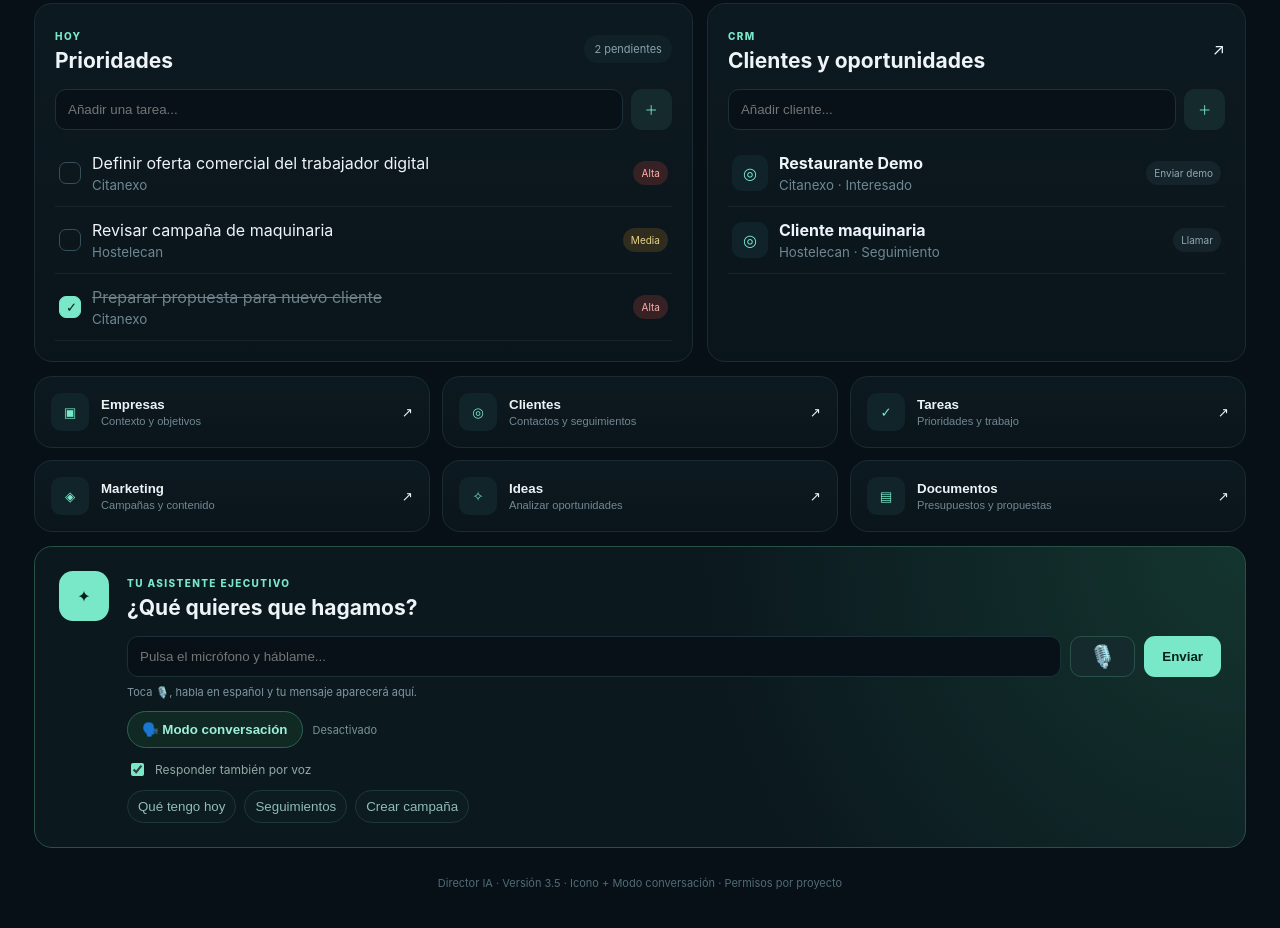
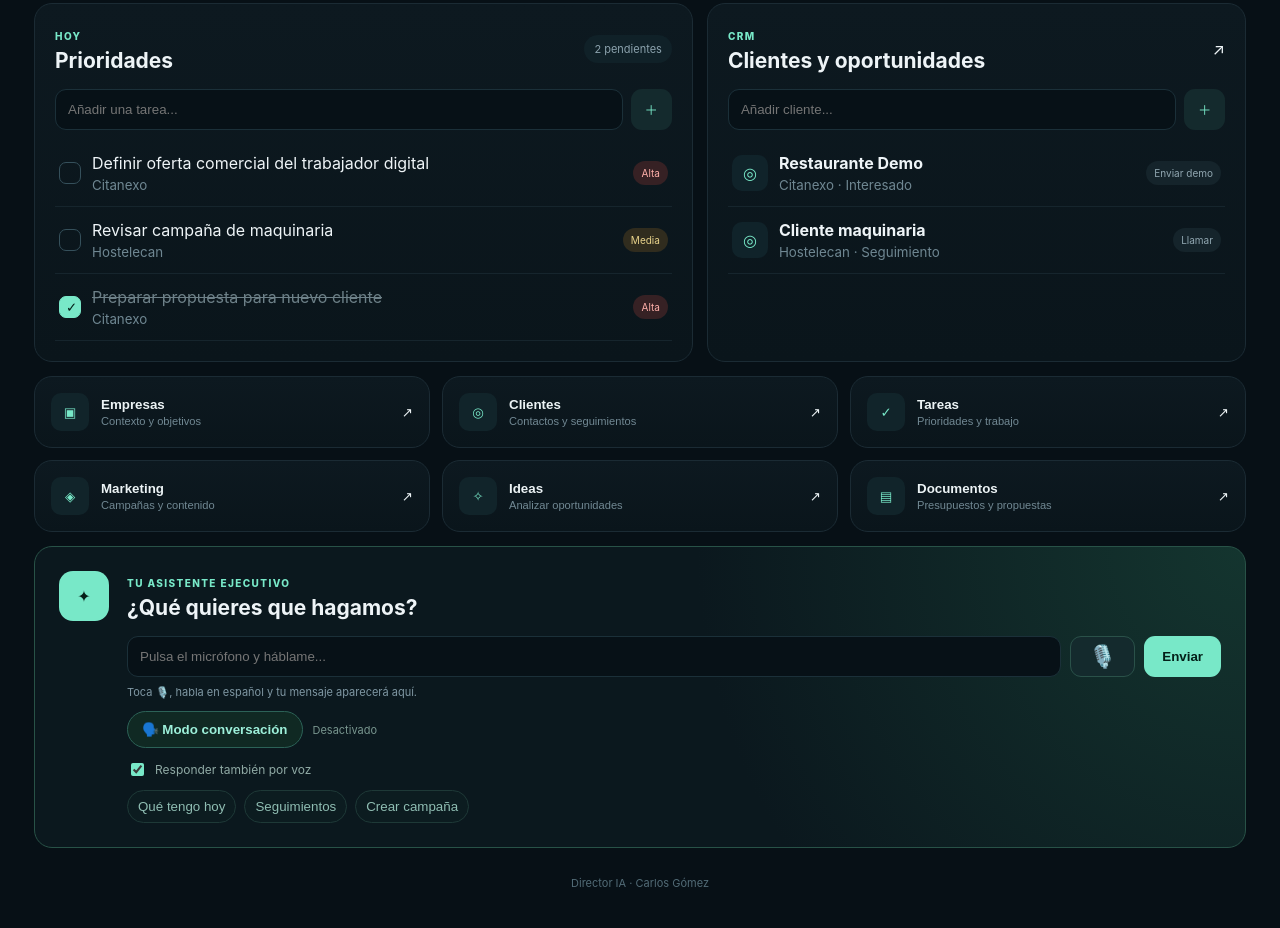
Before and after one commit to carlosxiva83/director-ia-carlos, a plain HTML site: page index.html in a window 1280 px wide. Shown: the part 472-1400 px from the top of the page. Drawn offline with Linux system fonts and the light colour scheme.

Commit message:
Personalize Director IA footer with Carlos Gómez

```diff
--- a/index.html
+++ b/index.html
@@ -7,7 +7,7 @@
 <section class="stats"><div class="stat"><div class="statIcon">✓</div><div><small>Tareas pendientes</small><strong id="pending">0</strong><p>Prioriza las de impacto alto</p></div></div><div class="stat"><div class="statIcon">◎</div><div><small>Clientes / oportunidades</small><strong id="clientCount">0</strong><p>Seguimiento comercial</p></div></div><div class="stat"><div class="statIcon">▣</div><div><small>Empresas</small><strong id="companyCount">0</strong><p>Gestionadas desde aquí</p></div></div><div class="stat"><div class="statIcon">€</div><div><small>Oportunidades</small><strong id="oppCount">0</strong><p>Por convertir</p></div></div></section>
 <section class="grid2"><div class="card"><div class="cardhead"><div><span class="kicker">HOY</span><h2>Prioridades</h2></div><span class="count" id="taskBadge">0 pendientes</span></div><div class="inlineForm"><input id="taskInput" placeholder="Añadir una tarea..."><button id="addTaskBtn" onclick="addTask()">＋</button></div><div class="list" id="taskList"></div></div><div class="card"><div class="cardhead"><div><span class="kicker">CRM</span><h2>Clientes y oportunidades</h2></div><span>↗</span></div><div class="inlineForm"><input id="clientInput" placeholder="Añadir cliente..."><button id="addClientBtn" onclick="addClient()">＋</button></div><div class="list" id="clientList"></div></div></section>
 <section class="actions"><button class="action" onclick="selectCompany('Todas')"><span>▣</span><div><strong>Empresas</strong><small>Contexto y objetivos</small></div>↗</button><button class="action" onclick="document.getElementById('clientInput').focus()"><span>◎</span><div><strong>Clientes</strong><small>Contactos y seguimientos</small></div>↗</button><button class="action" onclick="document.getElementById('taskInput').focus()"><span>✓</span><div><strong>Tareas</strong><small>Prioridades y trabajo</small></div>↗</button><button class="action" onclick="preset('Crea una campaña comercial para la empresa seleccionada')"><span>◈</span><div><strong>Marketing</strong><small>Campañas y contenido</small></div>↗</button><button class="action" onclick="preset('Analiza mis datos y dame tres oportunidades de negocio')"><span>✧</span><div><strong>Ideas</strong><small>Analizar oportunidades</small></div>↗</button><button class="action" onclick="preset('Prepárame una propuesta comercial breve para un cliente potencial')"><span>▤</span><div><strong>Documentos</strong><small>Presupuestos y propuestas</small></div>↗</button></section>
-<section class="director" id="director"><div class="directorIcon">✦</div><div class="directorText"><span class="kicker">TU ASISTENTE EJECUTIVO</span><h2>¿Qué quieres que hagamos?</h2><div id="reply"></div><div class="ask"><input id="askInput" placeholder="Pulsa el micrófono y háblame..."><button id="micBtn" class="mic" onclick="toggleListening()" aria-label="Hablar por voz">🎙️</button><button class="send" onclick="askDirector()">Enviar</button></div><div id="voiceNote" class="voiceNote">Toca 🎙️, habla en español y tu mensaje aparecerá aquí.</div><div class="conversationRow"><button id="conversationBtn" class="conversationBtn" onclick="toggleConversationMode()">🗣️ Modo conversación</button><span id="conversationState" class="conversationState">Desactivado</span></div><label class="voiceToggle"><input id="speakToggle" type="checkbox" checked> Responder también por voz</label><div class="chips"><button onclick="preset('¿Qué tengo pendiente hoy?')">Qué tengo hoy</button><button onclick="preset('¿A qué clientes debo hacer seguimiento?')">Seguimientos</button><button onclick="preset('Crea una campaña para Citanexo')">Crear campaña</button></div></div></section><footer>Director IA · Versión 3.5 · Icono + Modo conversación · Permisos por proyecto</footer></main>
+<section class="director" id="director"><div class="directorIcon">✦</div><div class="directorText"><span class="kicker">TU ASISTENTE EJECUTIVO</span><h2>¿Qué quieres que hagamos?</h2><div id="reply"></div><div class="ask"><input id="askInput" placeholder="Pulsa el micrófono y háblame..."><button id="micBtn" class="mic" onclick="toggleListening()" aria-label="Hablar por voz">🎙️</button><button class="send" onclick="askDirector()">Enviar</button></div><div id="voiceNote" class="voiceNote">Toca 🎙️, habla en español y tu mensaje aparecerá aquí.</div><div class="conversationRow"><button id="conversationBtn" class="conversationBtn" onclick="toggleConversationMode()">🗣️ Modo conversación</button><span id="conversationState" class="conversationState">Desactivado</span></div><label class="voiceToggle"><input id="speakToggle" type="checkbox" checked> Responder también por voz</label><div class="chips"><button onclick="preset('¿Qué tengo pendiente hoy?')">Qué tengo hoy</button><button onclick="preset('¿A qué clientes debo hacer seguimiento?')">Seguimientos</button><button onclick="preset('Crea una campaña para Citanexo')">Crear campaña</button></div></div></section><footer>Director IA · Carlos Gómez</footer></main>
 <script>
 const projects=[{name:'Todas',readOnly:false},{name:'Citanexo',readOnly:false},{name:'Hostelecan',readOnly:false},{name:'Tu Maquinaria Hostelería',readOnly:false},{name:'Servicios Editoriales',readOnly:false},{name:'FacturaNexo',readOnly:true}];const companies=projects.map(p=>p.name);let company='Todas';
 let tasks=JSON.parse(localStorage.getItem('director_tasks')||'null')||[{id:1,title:'Definir oferta comercial del trabajador digital',company:'Citanexo',done:false,priority:'Alta'},{id:2,title:'Revisar campaña de maquinaria',company:'Hostelecan',done:false,priority:'Media'},{id:3,title:'Preparar propuesta para nuevo cliente',company:'Citanexo',done:true,priority:'Alta'}];let clients=JSON.parse(localStorage.getItem('director_clients')||'null')||[{id:1,name:'Restaurante Demo',company:'Citanexo',status:'Interesado',next:'Enviar demo'},{id:2,name:'Cliente maquinaria',company:'Hostelecan',status:'Seguimiento',next:'Llamar'}];
```
